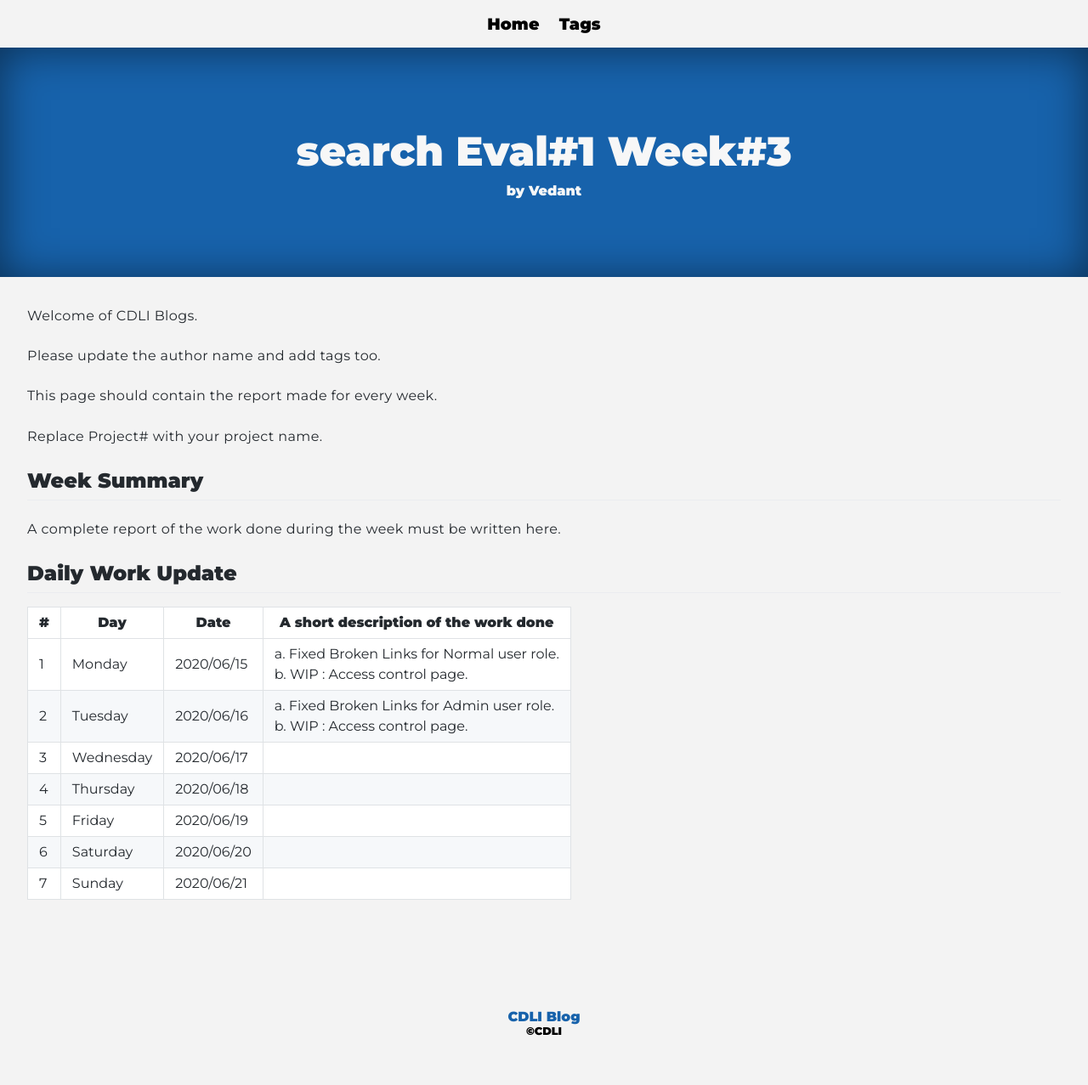
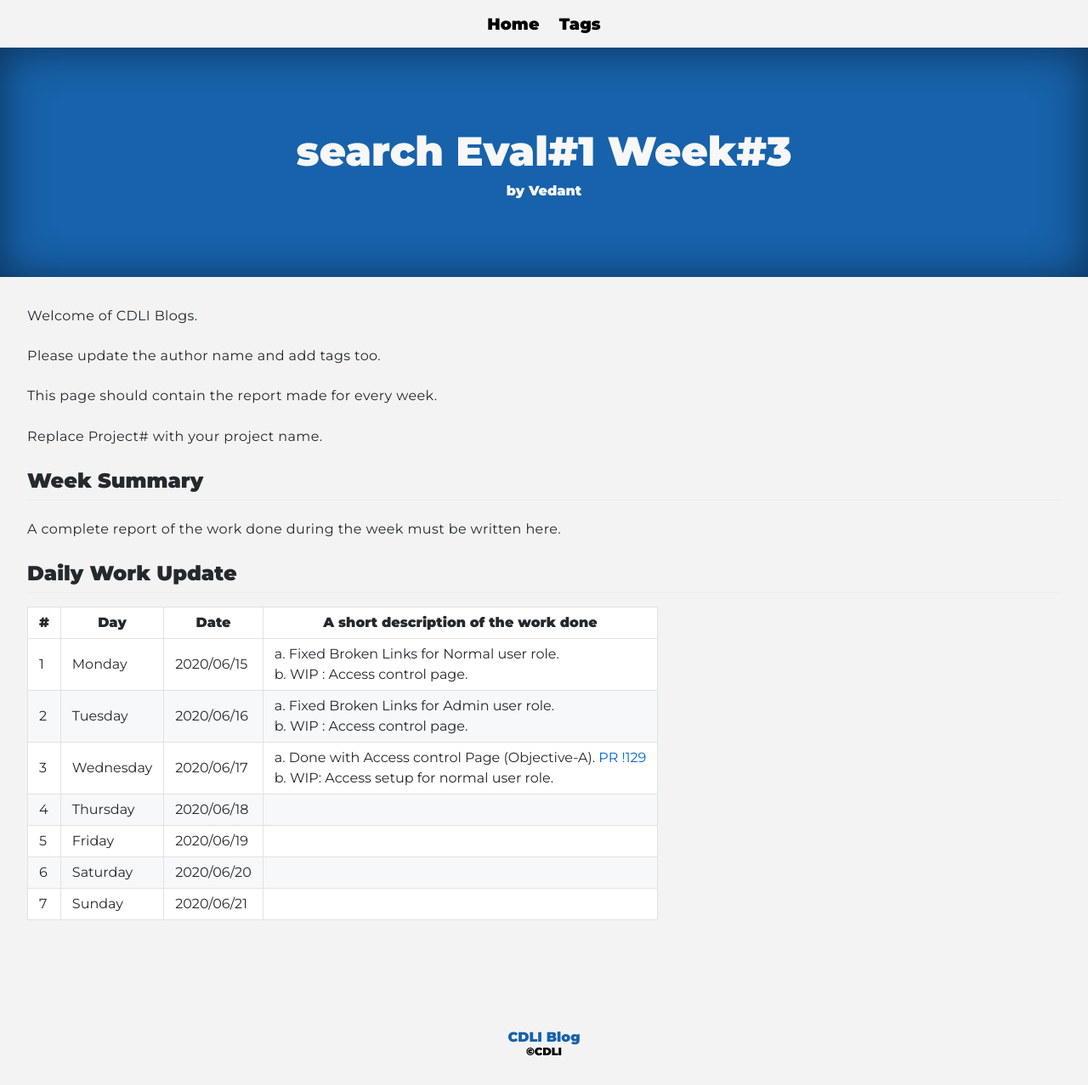
Before and after one commit to cdli-gh/blog, a Jekyll site: the page built from _blog/gsoc20/search/posts/03_week3.md, in a window 1280 px wide. Shown: the whole page at 85% size. Built offline with Jekyll 4.4.1, drawn with Linux system fonts in a browser that asks for light colours; Markdown is read by kramdown in place of the engine named in the settings; before the commit the page ends 1253 px from its top, so only the background shows below that.

Commit message:
Search : DailyUpdates 3:3

```diff
--- a/_blog/gsoc20/search/posts/03_week3.md
+++ b/_blog/gsoc20/search/posts/03_week3.md
@@ -23,7 +23,7 @@ A complete report of the work done during the week must be written here.
 |---	|---	|---	|---	|
 |1   	| Monday 	|   2020/06/15	| a. Fixed Broken Links for Normal user role. <br> b. WIP : Access control page.	|
 |2   	| Tuesday  	|   2020/06/16	| a. Fixed Broken Links for Admin user role. <br> b. WIP : Access control page.	|
-|3   	| Wednesday  	|  2020/06/17 	|   	|
+|3   	| Wednesday  	|  2020/06/17 	| a. Done with Access control Page (Objective-A). [PR !129](https://gitlab.com/cdli/framework/-/merge_requests/129) <br> b. WIP: Access setup for normal user role. 	|
 |4   	| Thursday  	|   2020/06/18	|   	|
 |5   	| Friday  	|   2020/06/19	|   	|
 |6   	| Saturday  	|   2020/06/20	|   	|
```
